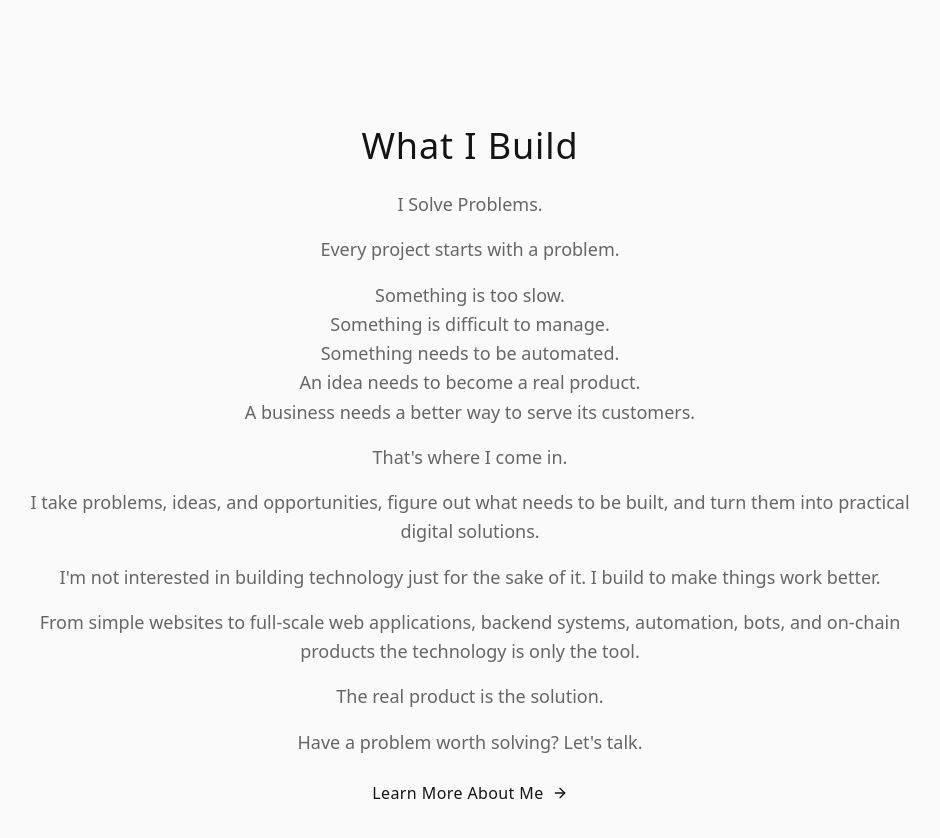
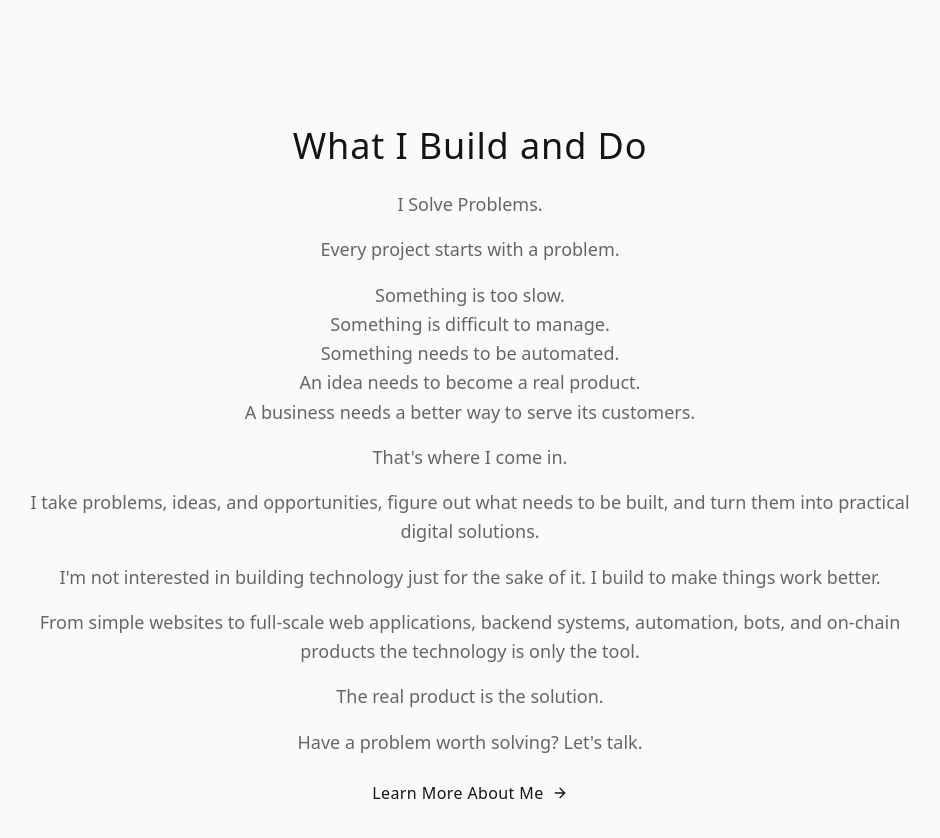
Before and after one commit to Vibeaman/VibeamanPortfolios, a React (Vite) app: page / in a window 1280 px wide. Shown: the part 802-1640 px from the top of the page, without its empty margins (170-1110 px from the left). Built offline with nearby package versions, Linux system fonts and the light colour scheme.

Commit message:
Rename What I Build section

```diff
--- a/src/pages/Home.tsx
+++ b/src/pages/Home.tsx
@@ -87,7 +87,7 @@ export default function Home() {
             <ScrollReveal>
               <div className="space-y-6">
             <h2 className="text-3xl md:text-4xl font-light tracking-wide">
-              What I Build
+              What I Build and Do
             </h2>
             <div className="space-y-4 text-lg font-light leading-relaxed text-muted-foreground">
               <p>I Solve Problems.</p>
```
Also changed, not shown: 1 other file (tests, documents, lock files or other folders).
